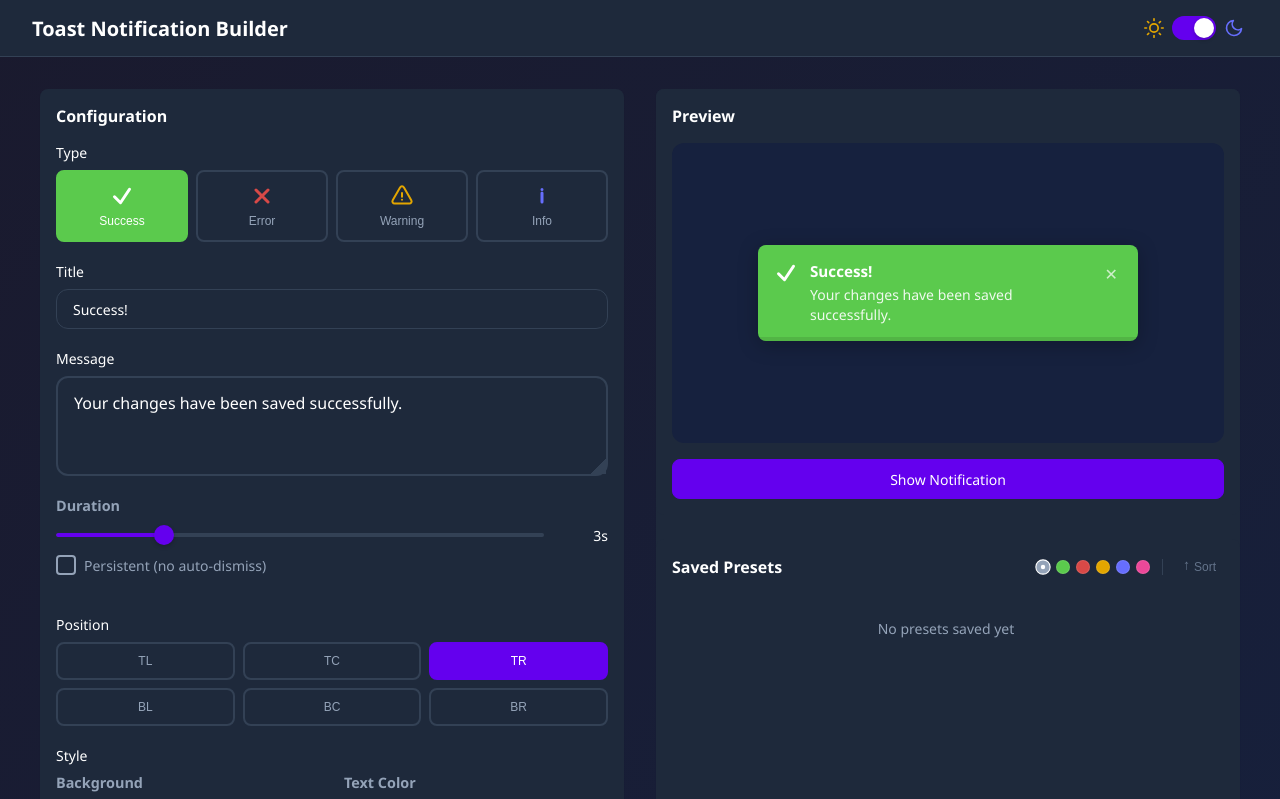
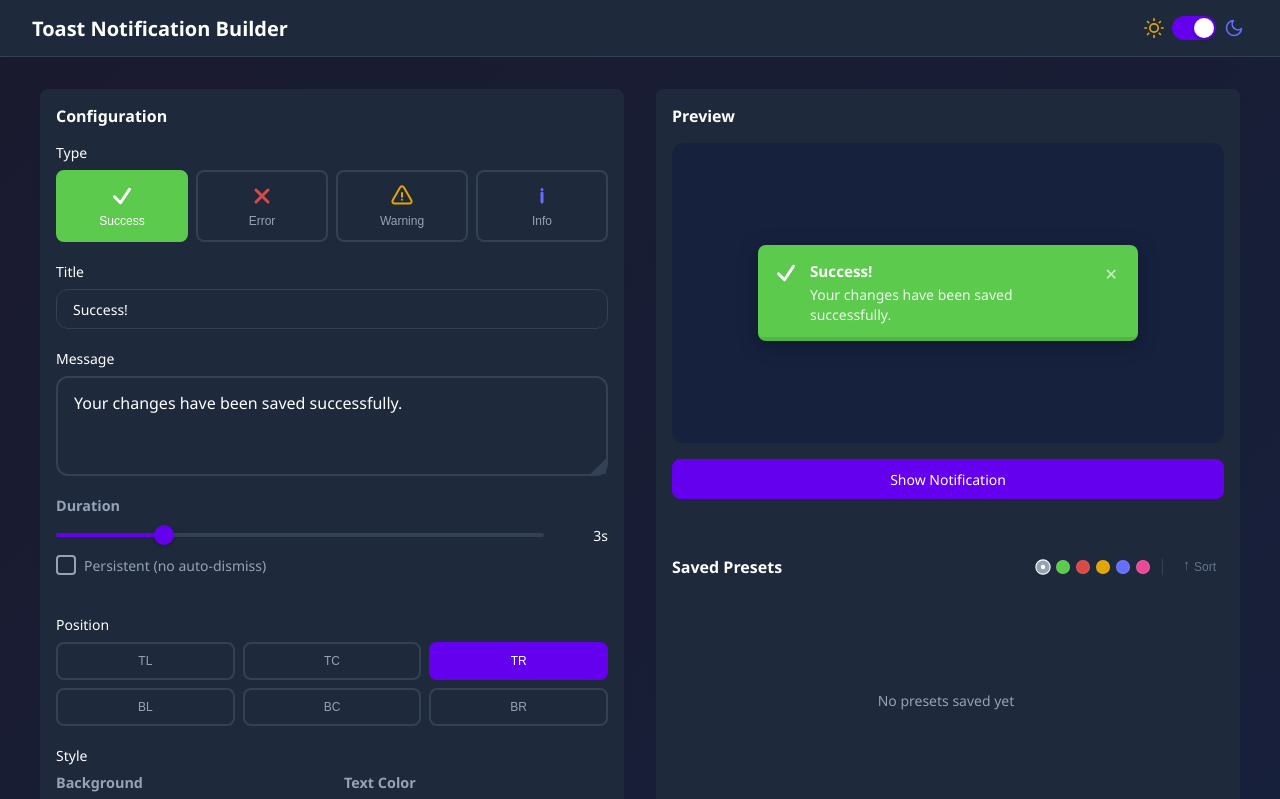
Before and after one commit to AliKaner/toast-sim, a Vue app: page / in a window 1280 px wide. Shown: the top 799 px of the page. Built offline with nearby package versions, Linux system fonts and the light colour scheme.

Commit message:
fix: fixed Saved Presets's empty state text location

```diff
--- a/src/components/ui/ToastPreviewCard.vue
+++ b/src/components/ui/ToastPreviewCard.vue
@@ -181,8 +181,10 @@ const filteredPresets = computed(() => {
 }
 
 .empty-presets {
-  padding: 1.5rem;
-  text-align: center;
+  height: 100%;
+  display: flex;
+  align-items: center;
+  justify-content: center;
   color: var(--color-text-muted);
   font-size: 0.875rem;
 }
```
